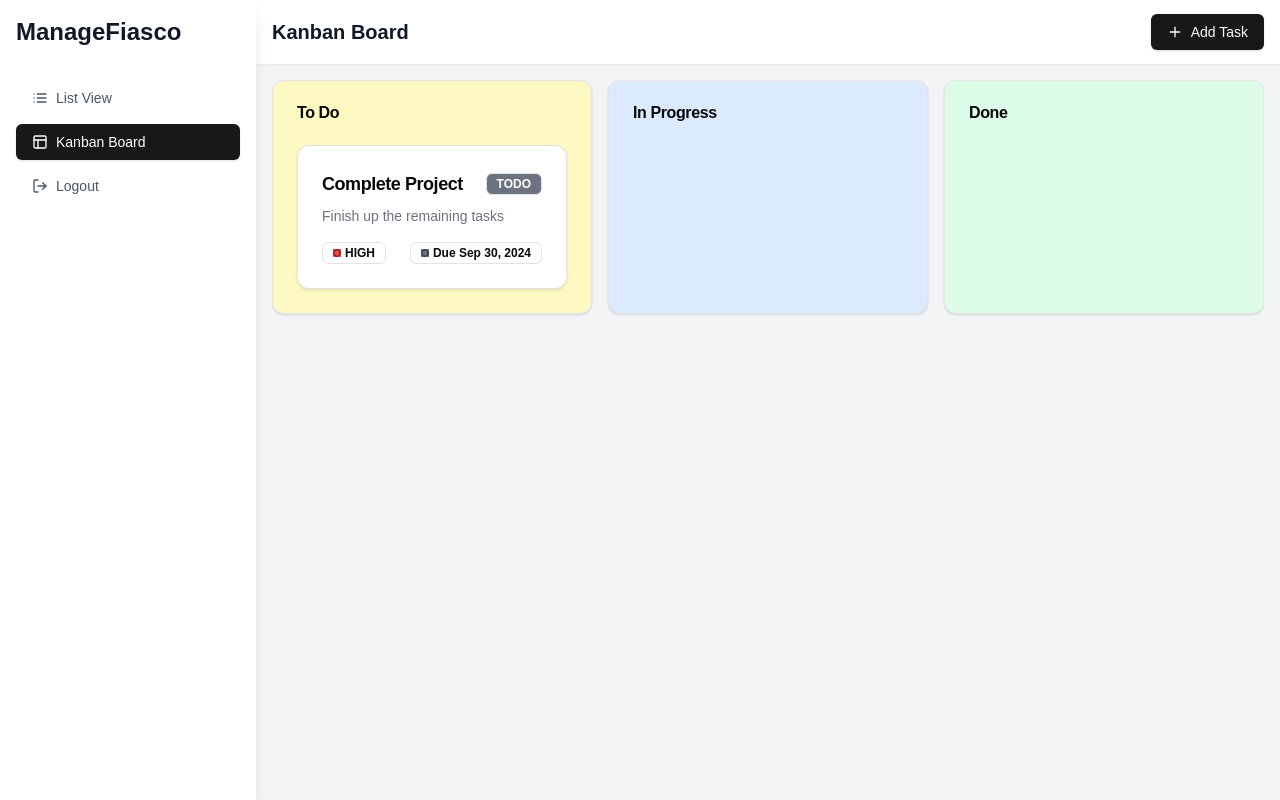
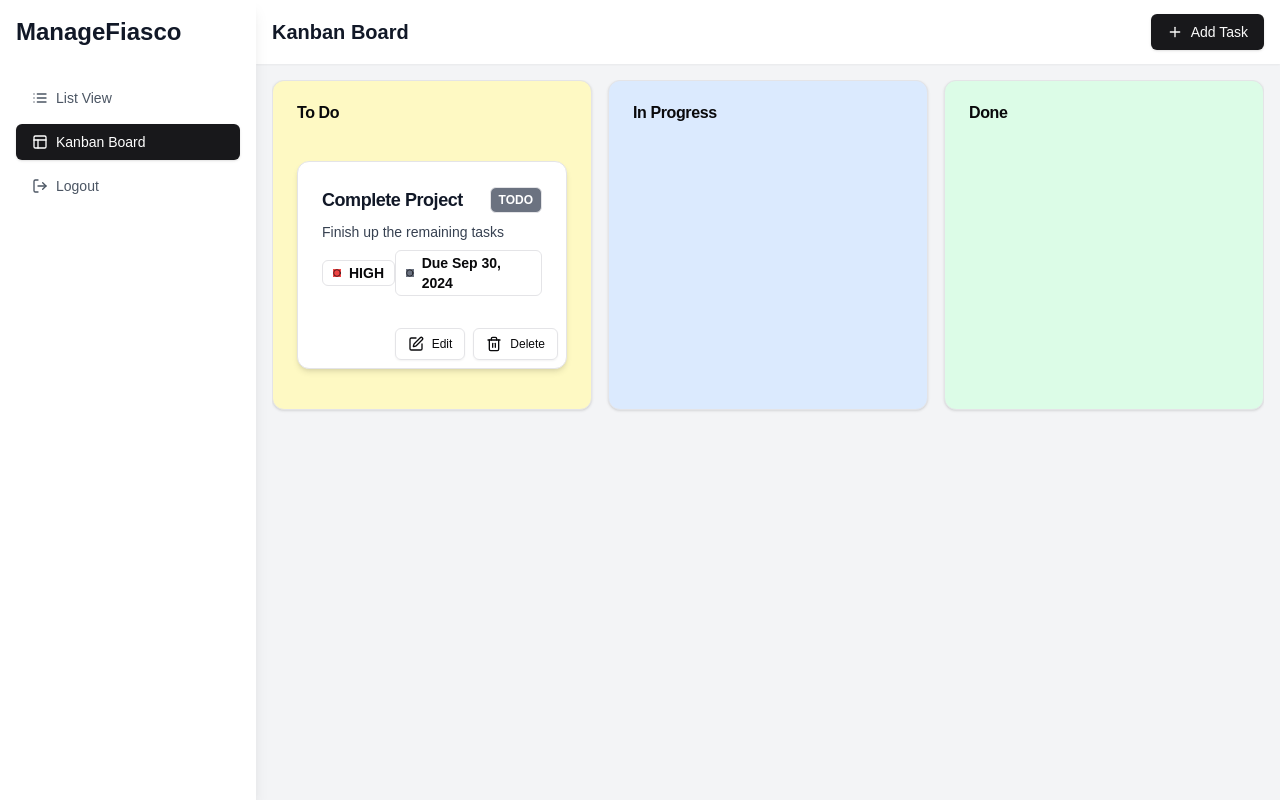
Before and after one commit to sahaniindrajit/Task-Manager, a Next.js app: page /dashboard in a window 1280 px wide. Built offline with nearby package versions, Linux system fonts and the light colour scheme.

Commit message:
modified taskcard and addtaskcard

```diff
--- a/components/addTaskCard.tsx
+++ b/components/addTaskCard.tsx
@@ -9,10 +9,21 @@ import { Dialog, DialogContent, DialogHeader, DialogTitle, DialogTrigger } from
 
 export default function AddTaskCard() {
     const [open, setOpen] = useState(false);
+    const [title, setTitle] = useState('');
+    const [description, setDescription] = useState('');
+    const [status, setStatus] = useState('');
+    const [priority, setPriority] = useState('');
+    const [dueDate, setDueDate] = useState('');
+
+
 
     const handleSubmit = (event) => {
         event.preventDefault();
-        // Handle form submission here
+        console.log(title);
+        console.log(description);
+        console.log(status);
+        console.log(priority);
+        console.log(dueDate);
         setOpen(false);
     };
 
@@ -32,15 +43,15 @@ export default function AddTaskCard() {
                     <div className="grid gap-4 py-4">
                         <div className="grid gap-2">
                             <label htmlFor="title">Title</label>
-                            <Input id="title" placeholder="Enter task title" />
+                            <Input id="title" placeholder="Enter task title" onChange={(e) => setTitle(e.target.value)} />
                         </div>
                         <div className="grid gap-2">
                             <label htmlFor="description">Description</label>
-                            <Textarea id="description" placeholder="Enter task description" />
+                            <Textarea id="description" placeholder="Enter task description" onChange={(e) => setDescription(e.target.value)} />
                         </div>
                         <div className="grid gap-2">
                             <label htmlFor="status">Status</label>
-                            <Select>
+                            <Select onValueChange={(value) => setStatus(value)}>
                                 <SelectTrigger id="status">
                                     <SelectValue placeholder="Select status" />
                                 </SelectTrigger>
@@ -53,7 +64,7 @@ export default function AddTaskCard() {
                         </div>
                         <div className="grid gap-2">
                             <label htmlFor="priority">Priority</label>
-                            <Select>
+                            <Select onValueChange={(value) => setPriority(value)}>
                                 <SelectTrigger id="priority">
                                     <SelectValue placeholder="Select priority" />
                                 </SelectTrigger>
@@ -66,7 +77,7 @@ export default function AddTaskCard() {
                         </div>
                         <div className="grid gap-2">
                             <label htmlFor="dueDate">Due Date</label>
-                            <Input id="dueDate" type="date" />
+                            <Input id="dueDate" type="date" onChange={(e) => setDueDate(e.target.value)} />
                         </div>
                     </div>
                     <CardFooter className="justify-end space-x-2">
--- a/components/taskCard.tsx
+++ b/components/taskCard.tsx
@@ -1,11 +1,12 @@
-import { Circle } from "lucide-react";
+import { Button } from "@/components/ui/button";
 import { Card, CardContent, CardHeader, CardTitle } from "@/components/ui/card";
 import { Badge } from "@/components/ui/badge";
+import { Circle, Edit, Trash2 } from "lucide-react";
 
 interface TaskCardProps {
     title: string;
     description: string;
-    progress: "TODO" | "IN_PROGRESS" | "DONE"; // Add 'progress'
+    progress: "TODO" | "IN_PROGRESS" | "DONE";
     priority: "LOW" | "MEDIUM" | "HIGH";
     dueDate: Date;
 }
@@ -13,7 +14,7 @@ interface TaskCardProps {
 export default function TaskCard({
     title,
     description,
-    progress, // Add 'progress' here
+    progress,
     priority,
     dueDate,
 }: TaskCardProps) {
@@ -35,29 +36,39 @@ export default function TaskCard({
     };
 
     return (
-        <Card className="w-full max-w-md">
-            <CardHeader className="flex flex-row items-center justify-between space-y-0 pb-2">
-                <CardTitle className="text-lg font-bold">{title}</CardTitle>
+        <Card className="w-full max-w-sm sm:max-w-md lg:max-w-lg mx-auto my-4 shadow-md hover:shadow-lg transition-shadow duration-300 ease-in-out">
+            <CardHeader className="flex flex-col sm:flex-row items-start sm:items-center justify-between space-y-2 sm:space-y-0 pb-2">
+                <CardTitle className="text-lg font-semibold text-gray-900">{title}</CardTitle>
                 <Badge
                     variant="outline"
-                    className={`${progressColors[progress]} text-white capitalize`}
+                    className={`text-white ${progressColors[progress]} capitalize px-2 py-1`}
                 >
                     {progress}
                 </Badge>
             </CardHeader>
-            <CardContent>
-                <p className="text-sm text-gray-500 mb-4">{description}</p>
-                <div className="flex justify-between items-center">
-                    <Badge variant="outline" className="flex items-center space-x-1">
+            <CardContent className="space-y-2">
+                <p className="text-sm text-gray-700 mb-2">{description}</p>
+                <div className="flex flex-col sm:flex-row sm:justify-between items-start sm:items-center space-y-2 sm:space-y-0">
+                    <Badge variant="outline" className="flex items-center space-x-2">
                         <Circle className={`h-2 w-2 ${priorityColors[priority]}`} />
-                        <span>{priority}</span>
+                        <span className="text-sm">{priority}</span>
                     </Badge>
-                    <Badge variant="outline" className="flex items-center space-x-1">
+                    <Badge variant="outline" className="flex items-center space-x-2">
                         <Circle className="h-2 w-2 bg-gray-500" />
-                        <span>Due {formatDate(dueDate)}</span>
+                        <span className="text-sm">Due {formatDate(dueDate)}</span>
                     </Badge>
                 </div>
             </CardContent>
+            <div className="flex justify-end space-x-2 p-2">
+                <Button variant="outline" size="sm" className="flex items-center">
+                    <Edit className="h-4 w-4 mr-2" />
+                    Edit
+                </Button>
+                <Button variant="outline" size="sm" className="flex items-center">
+                    <Trash2 className="h-4 w-4 mr-2" />
+                    Delete
+                </Button>
+            </div>
         </Card>
     );
 }
```
